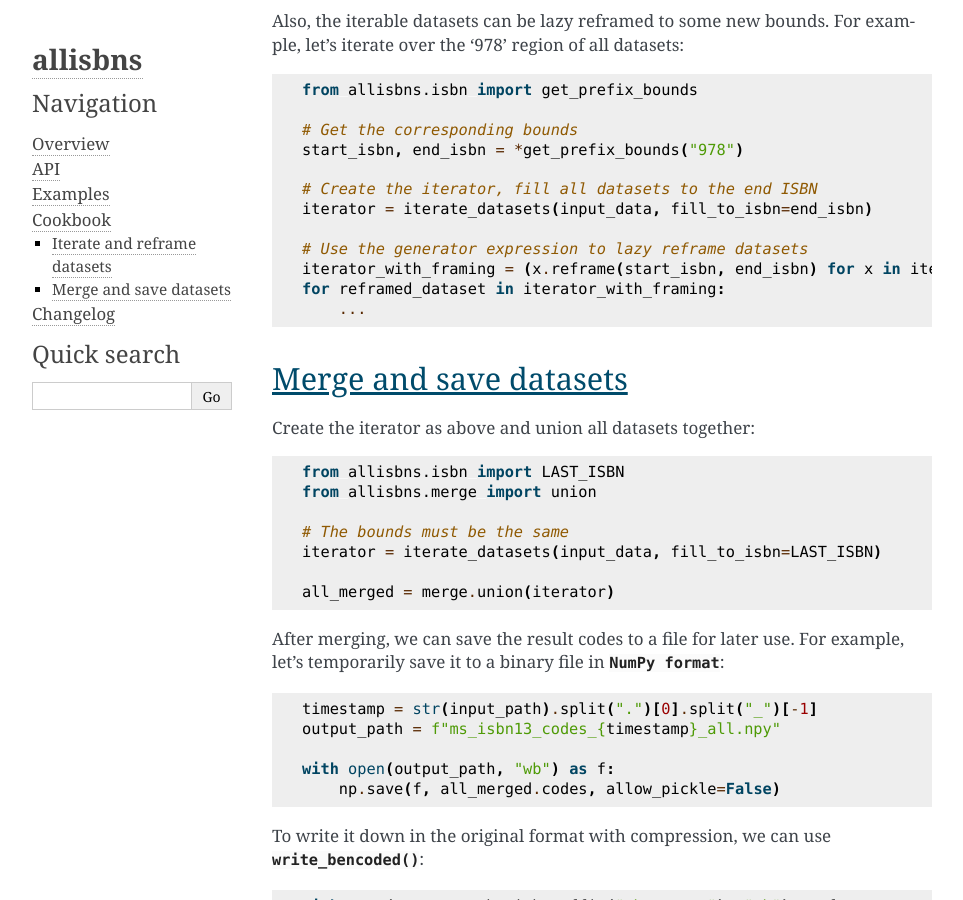
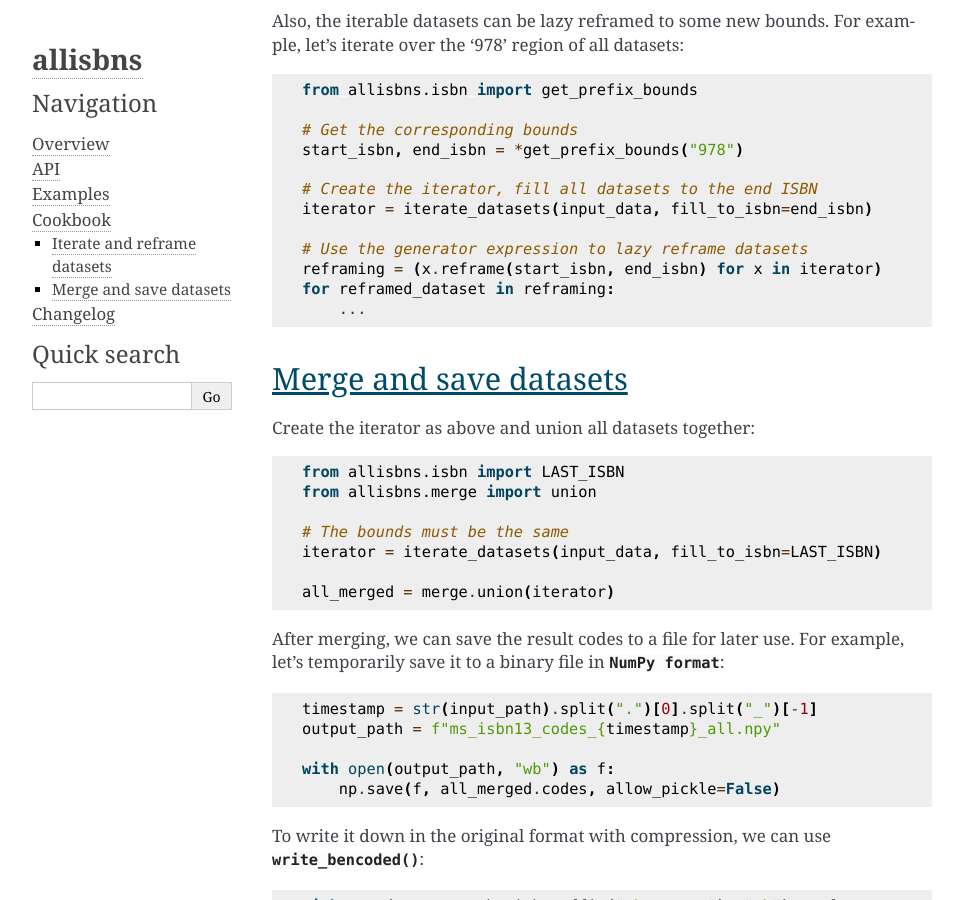
Before and after one commit to xymaxim/allisbns, a Sphinx documentation site: the page built from docs/cookbook.rst, in a window 1280 px wide and 900 px high, scrolled down 788 px. Shown: the whole window, without its empty margins (148-1111 px from the left). Built offline with Sphinx 7.4.7, drawn with Linux system fonts in a browser that asks for light colours.

Commit message:
Make example code compact

```diff
--- a/docs/cookbook.rst
+++ b/docs/cookbook.rst
@@ -54,8 +54,8 @@ example, let's iterate over the '978' region of all datasets:
    iterator = iterate_datasets(input_data, fill_to_isbn=end_isbn)
 
    # Use the generator expression to lazy reframe datasets
-   iterator_with_framing = (x.reframe(start_isbn, end_isbn) for x in iterator)
-   for reframed_dataset in iterator_with_framing:
+   reframing = (x.reframe(start_isbn, end_isbn) for x in iterator)
+   for reframed_dataset in reframing:
        ...
 
 Merge and save datasets
```
